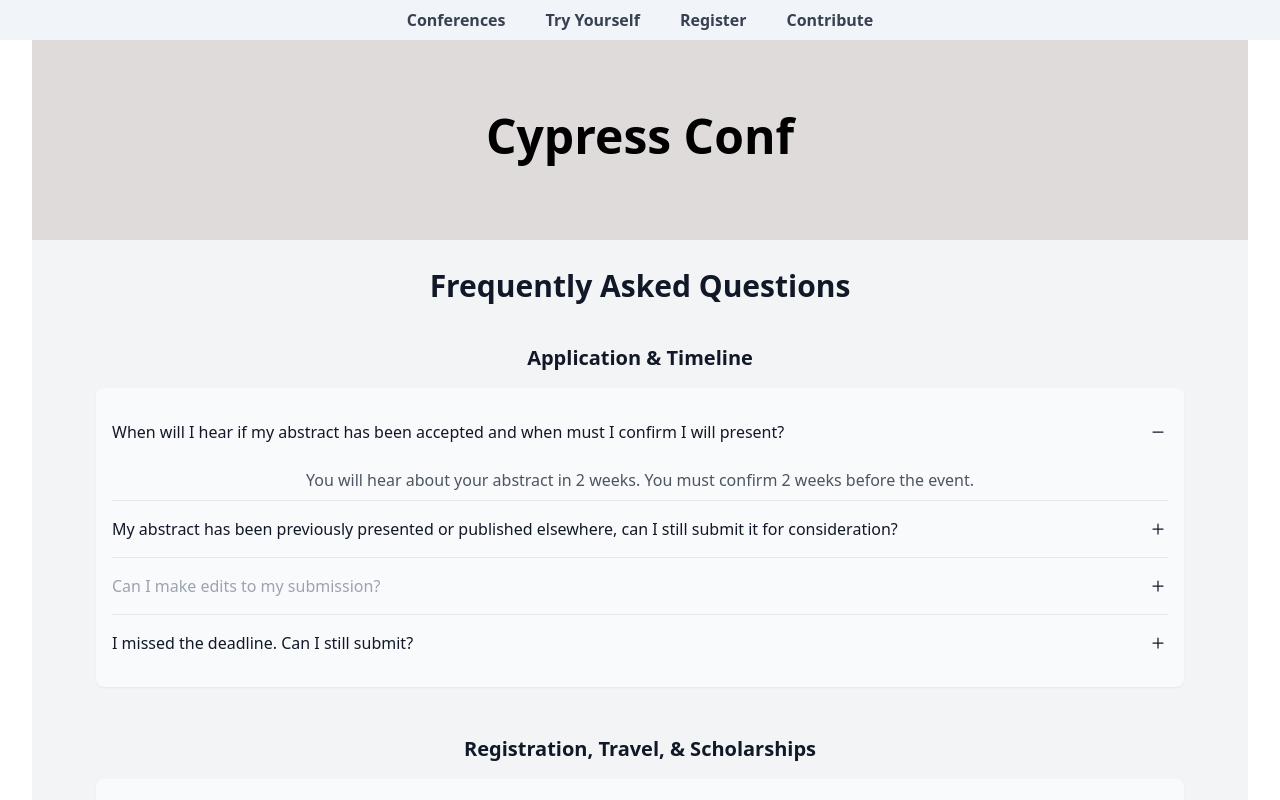
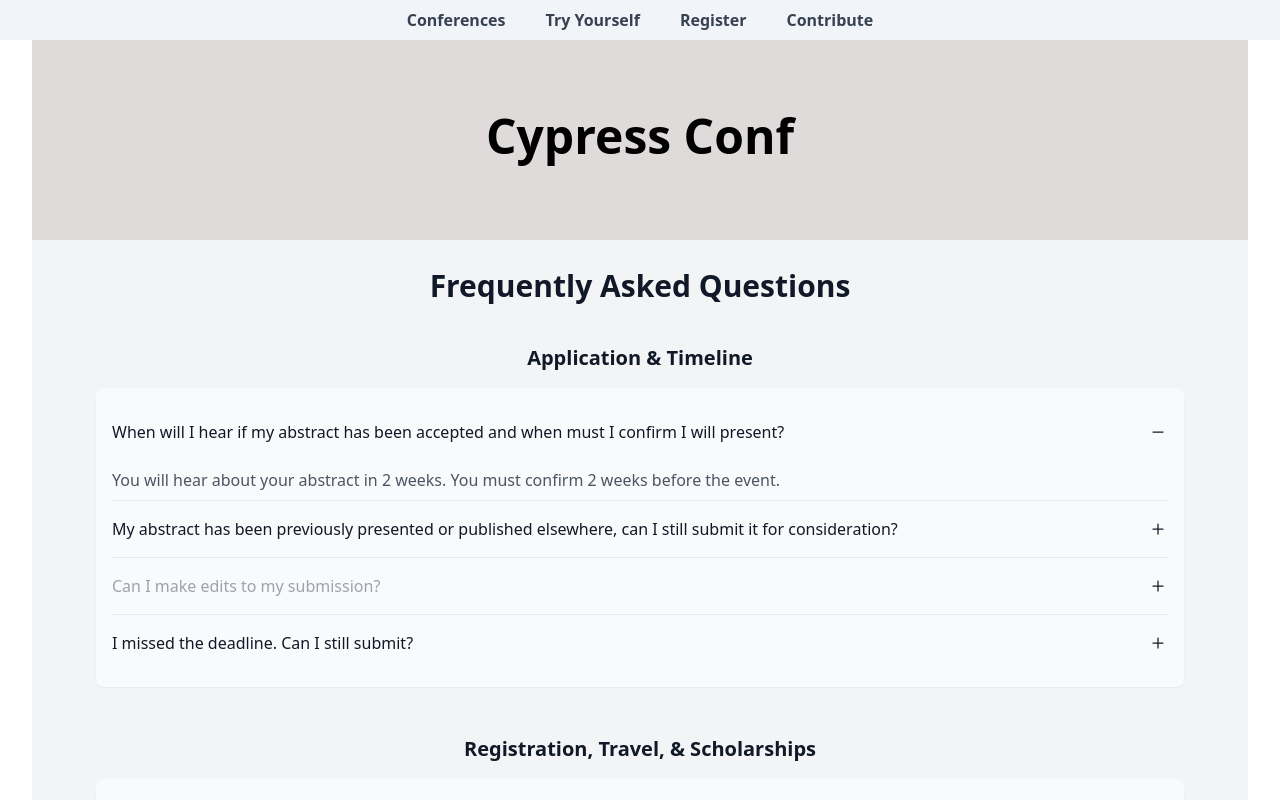
Before and after one commit to armanabbassii/GetBrieff, a React (Vite) app: page /BriefPage in a window 1280 px wide. Both pictures are taken after a click on the button 640 px from the left and 432 px from the top of the page. Shown: the top 800 px of the page. Built offline with nearby package versions, Linux system fonts and the light colour scheme.

Commit message:
text-left for items.answer in briefPage

```diff
--- a/src/components/FAQ.jsx
+++ b/src/components/FAQ.jsx
@@ -9,9 +9,9 @@
 
 function FAQSection() {
   return (
-    <section className="text-center bg-gray-100 pt-7">
+    <section className="bg-gray-100 pt-7">
       <div className="max-w-6xl mx-auto px-6 lg:px-8">
-        <h2 className="text-3xl font-bold text-gray-900 mb-10">Frequently Asked Questions</h2>
+        <h2 className="text-3xl font-bold text-gray-900 mb-10 text-center">Frequently Asked Questions</h2>
 
         {FAQs.map((section, sectionIdx) => (
           <div key={sectionIdx} className="mb-12">
@@ -36,7 +36,7 @@
                           )}
                         </span>
                       </Disclosure.Button>
-                      <Disclosure.Panel className="py-2 text-gray-600">
+                      <Disclosure.Panel className="py-2 text-left text-gray-600">
                         {item.answer}
                       </Disclosure.Panel>
                     </>
```
